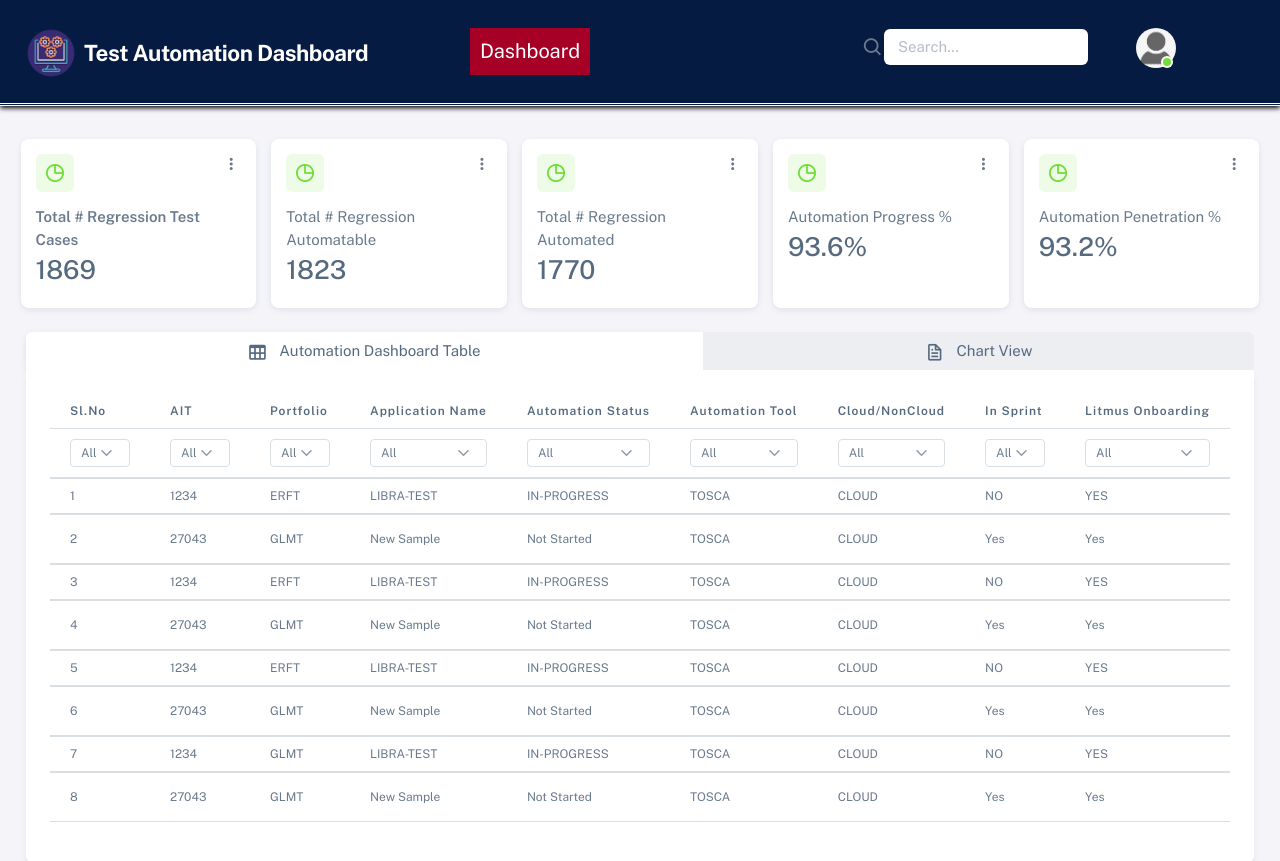
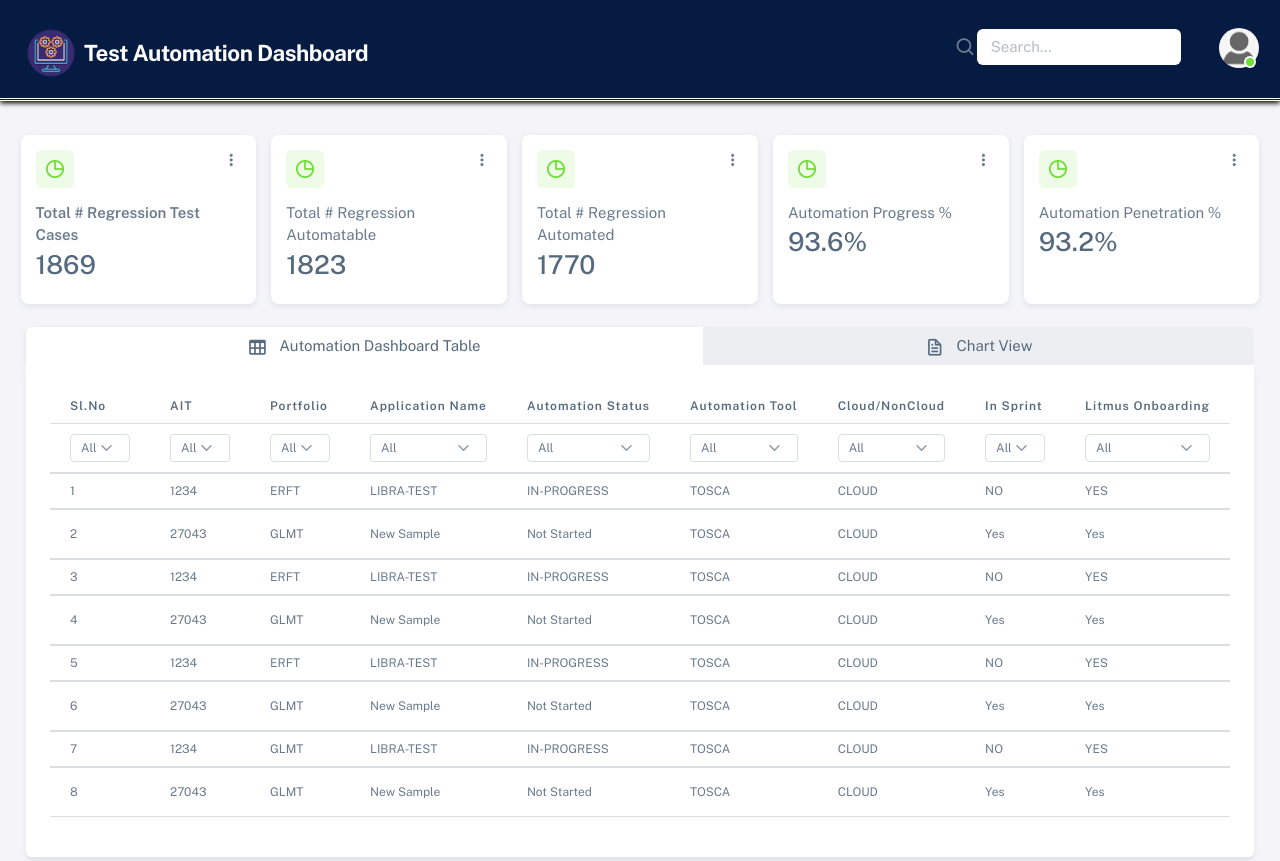
Before and after one commit to indhumano/Accenture_AutomationDashboard, a Django app: page /dashboard/ in a window 1280 px wide. Shown: the top 861 px of the page. Run offline with Django 4.2, Linux system fonts and the light colour scheme; a user stored in the database is signed in; data comes from the database, SQL or seed files in the repository; both versions use the stored data as it was after the commit; some libraries are stand-ins or nearby versions.

Commit message:
Updated dashboard design

```diff
--- a/dashboard_app/templates/Index.html
+++ b/dashboard_app/templates/Index.html
@@ -339,7 +339,7 @@
         <!-- Layout container -->
         <div class="layout-page">
             <div class="top-menu-block">
-            <div class="container-fluid">
+            <div class="container-xxl">
              <div class="row">
                  <div class="col-md-4">
                       <div class="app-brand demo">
@@ -359,7 +359,7 @@
 
                  </div>
                  <div class="col-md-4">
-                        <nav class="navbar navbar-expand-lg ">
+                     <!--   <nav class="navbar navbar-expand-lg ">
                 <div class="container-fluid">
 
                   <div class="collapse navbar-collapse" id="navbarSupportedContent">
@@ -374,12 +374,12 @@
 
                   </div>
                 </div>
-              </nav>
+              </nav>-->
                  </div>
 
                   <div class="col-md-4">
                       <nav>
-                       <div class="navbar-nav-right d-flex align-items-center" id="navbar-collapse">
+                       <div class="navbar-nav-right d-flex d-flexover align-items-center" id="navbar-collapse">
               <!-- Search -->
                   <div class="navbar-nav align-items-center">
                     <div class="nav-item d-flex align-items-center">
@@ -396,7 +396,7 @@
 
               <!--</form> /Search -->
 
-              <ul class="navbar-nav flex-row align-items-center ms-left">
+              <ul class="navbar-nav flex-row align-items-center">
                 <!-- Place this tag where you want the button to render. -->
                 <!-- User -->
                 <li class="nav-item navbar-dropdown dropdown-user dropdown db-profile">
@@ -1046,57 +1046,14 @@
                 <div class="col-md-12 col-lg-12 order-1 mb-12">
                   <div class="card h-100">
                     <div class="card-header">
-                      <ul class="nav nav-pills" role="tablist">
-                        <li class="nav-item">
-                          <button
-                            type="button"
-                            class="nav-link active"
-                            role="tab"
-                            data-bs-toggle="tab"
-                            data-bs-target="#navs-tabs-line-card-income"
-                            aria-controls="navs-tabs-line-card-income"
-                            aria-selected="true"
-                          >
-                            Income
-                          </button>
-                        </li>
-                        <li class="nav-item">
-                          <button type="button" class="nav-link" role="tab">Expenses</button>
-                        </li>
-                        <li class="nav-item">
-                          <button type="button" class="nav-link" role="tab">Profit</button>
-                        </li>
-                      </ul>
+                    <h5 class="card-header m-0 me-2 pb-3">Automation Dashboard Chart View</h5>
                     </div>
                     <div class="card-body px-0">
                       <div class="tab-content p-0">
                         <div class="tab-pane fade show active" id="navs-tabs-line-card-income" role="tabpanel">
-                          <div class="d-flex p-4 pt-3">
-                            <div class="avatar flex-shrink-0 me-3">
-                              <img src="{% static 'assets/img/icons/unicons/wallet.png' %}" alt="User" />
 
-                            </div>
-                            <div>
-                              <small class="text-muted d-block">Total Balance</small>
-                              <div class="d-flex align-items-center">
-                                <h6 class="mb-0 me-1">$459.10</h6>
-                                <small class="text-success fw-semibold">
-                                  <i class="bx bx-chevron-up"></i>
-                                  42.9%
-                                </small>
-                              </div>
-                            </div>
-                          </div>
                           <div id="incomeChart"></div>
-                          <div class="d-flex justify-content-center pt-4 gap-2">
-                            <div class="flex-shrink-0">
-                              <div id="expensesOfWeek"></div>
-                            </div>
-                            <div>
-                              <p class="mb-n1 mt-1">Expenses This Week</p>
-                              <small class="text-muted">$39 less than last week</small>
-                            </div>
-                          </div>
+
                         </div>
                       </div>
                     </div>
--- a/static/assets/js/dashboards-analytics.js
+++ b/static/assets/js/dashboards-analytics.js
@@ -555,7 +555,7 @@
             }
           },
           xaxis: {
-            categories: ['', 'Jan', 'Feb', 'Mar', 'Apr', 'May', 'Jun', 'Jul'],
+            categories: [ 'Jan', 'Feb', 'Mar', 'Apr', 'May', 'Jun', 'Jul'],
             axisBorder: {
               show: true
             },
--- a/static/demo.css
+++ b/static/demo.css
@@ -138,3 +138,5 @@ padding-left: 10px!important; font-size:20px;}
 }
 .col-lg-3ow .card-body{padding:1em;min-height: 169px;}
 .adt-container .card-header{padding:1em;}
+.d-flexover{justify-content: flex-end;margin-right:9%
+}
```
Also changed, not shown: db.sqlite3.
